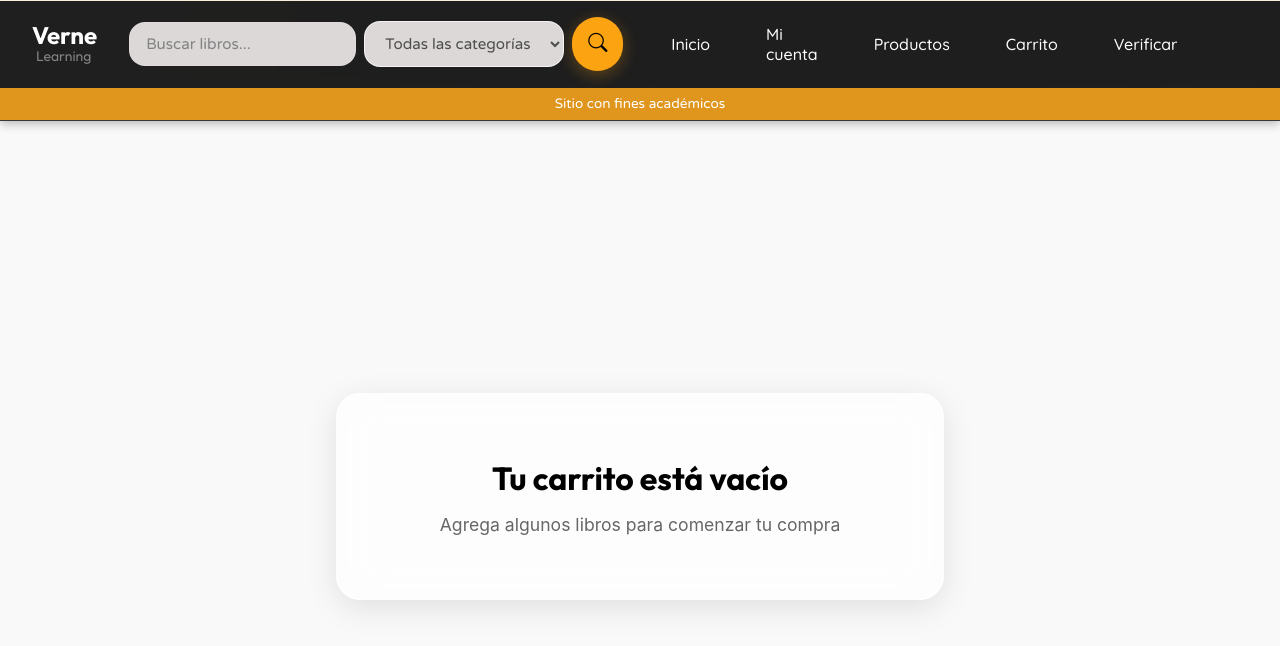
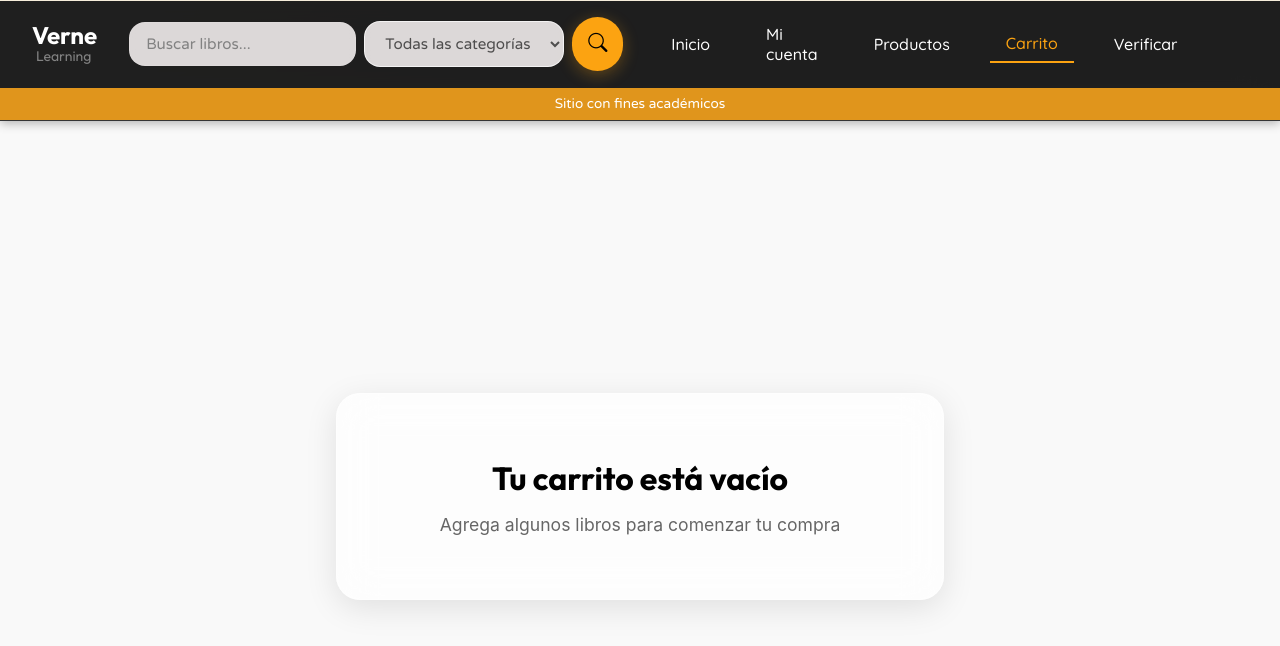
Before and after one commit to EduardoMG09/Proyecto-verne, a React (Vite) app in the folder Front-end/: page /carrito in a window 1280 px wide. Shown: the top 646 px of the page. Built offline with nearby package versions, Linux system fonts and the light colour scheme; a web font is replaced by a local one.

Commit message:
configuracion de seccion activa en navbar

```diff
--- a/Front-end/src/components/Navbar.jsx
+++ b/Front-end/src/components/Navbar.jsx
@@ -1,5 +1,5 @@
 import { useState } from "react";
-import { Link, useNavigate } from "react-router-dom";
+import { Link, NavLink, useNavigate } from "react-router-dom";
 import "../styles/Navbar.css";
 import logo from "../assets/logo-verne.webp";
 import sec from "../json/navbar.json";
@@ -65,9 +65,14 @@ function Navbar() {
         {/* Desktop Navigation */}
         <div className="navbar-links">
           {sec.secciones.map((item, i) => (
-            <Link to={item.ruta} key={i} className="nav-link">
+            <NavLink
+              to={item.ruta}
+              key={i}
+              end={item.ruta === "/"}
+              className={({ isActive }) => `nav-link ${isActive ? "active" : ""}`}
+            >
               {item.nombre}
-            </Link>
+            </NavLink>
           ))}
         </div>
 
@@ -85,14 +90,15 @@ function Navbar() {
       {/* Mobile Menu */}
       <div className={`mobile-menu ${menuOpen ? "active" : ""}`}>
         {sec.secciones.map((item, i) => (
-          <Link
+          <NavLink
             to={item.ruta}
             key={i}
-            className="mobile-nav-link"
+            end={item.ruta === "/"}
+            className={({ isActive }) => `mobile-nav-link ${isActive ? "active" : ""}`}
             onClick={() => setMenuOpen(false)}
           >
             {item.nombre}
-          </Link>
+          </NavLink>
         ))}
       </div>
 
--- a/Front-end/src/styles/Navbar.css
+++ b/Front-end/src/styles/Navbar.css
@@ -187,6 +187,12 @@
 
 }
 
+/* Estado activo: borde inferior amarillo para la sección actual */
+.nav-link.active {
+  border-bottom: 2px solid #fca311;
+  color: #fca311;
+}
+
 .mobile-menu-toggle {
   display: none;
   flex-direction: column;
@@ -249,6 +255,13 @@
   background: rgba(252, 163, 17, 0.2);
   color: #fca311;
   padding-left: 2.5rem;
+}
+
+/* Estado activo en menú móvil: borde izquierdo amarillo */
+.mobile-nav-link.active {
+  border-left: 3px solid #fca311;
+  background: rgba(252, 163, 17, 0.15);
+  color: #fca311;
 }
 
 .academic-note {
```
